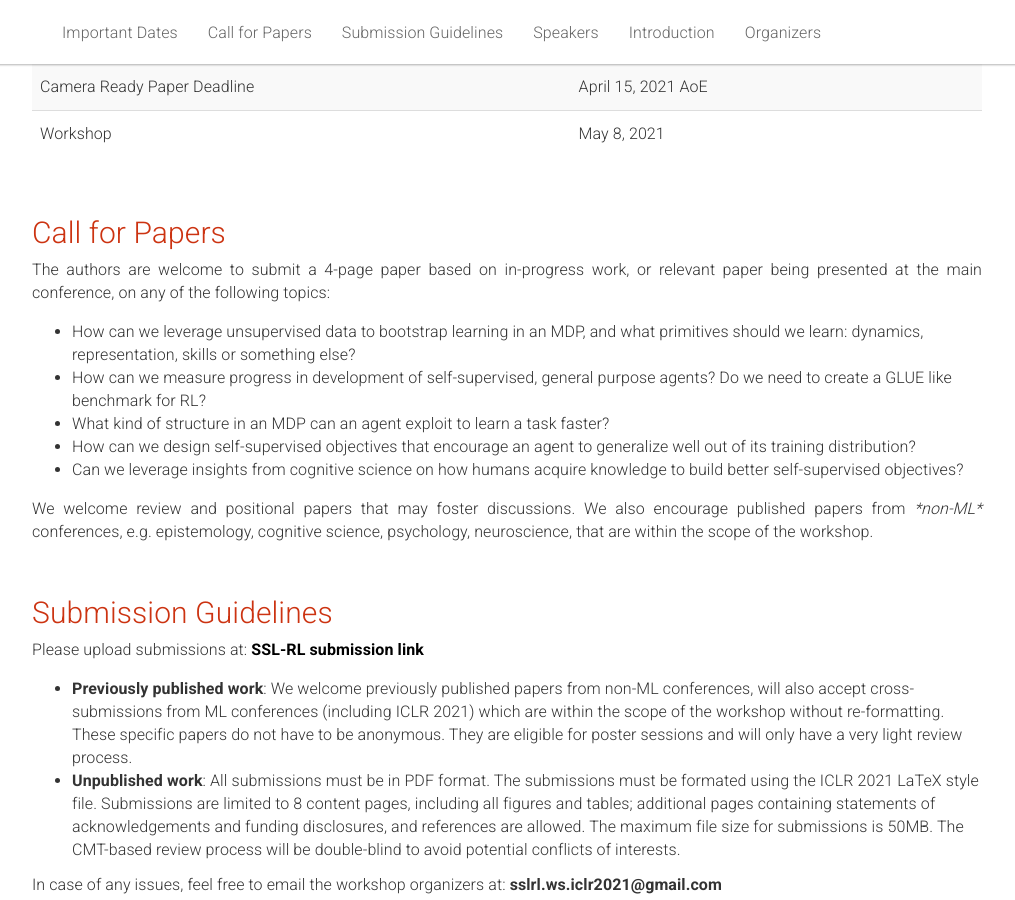
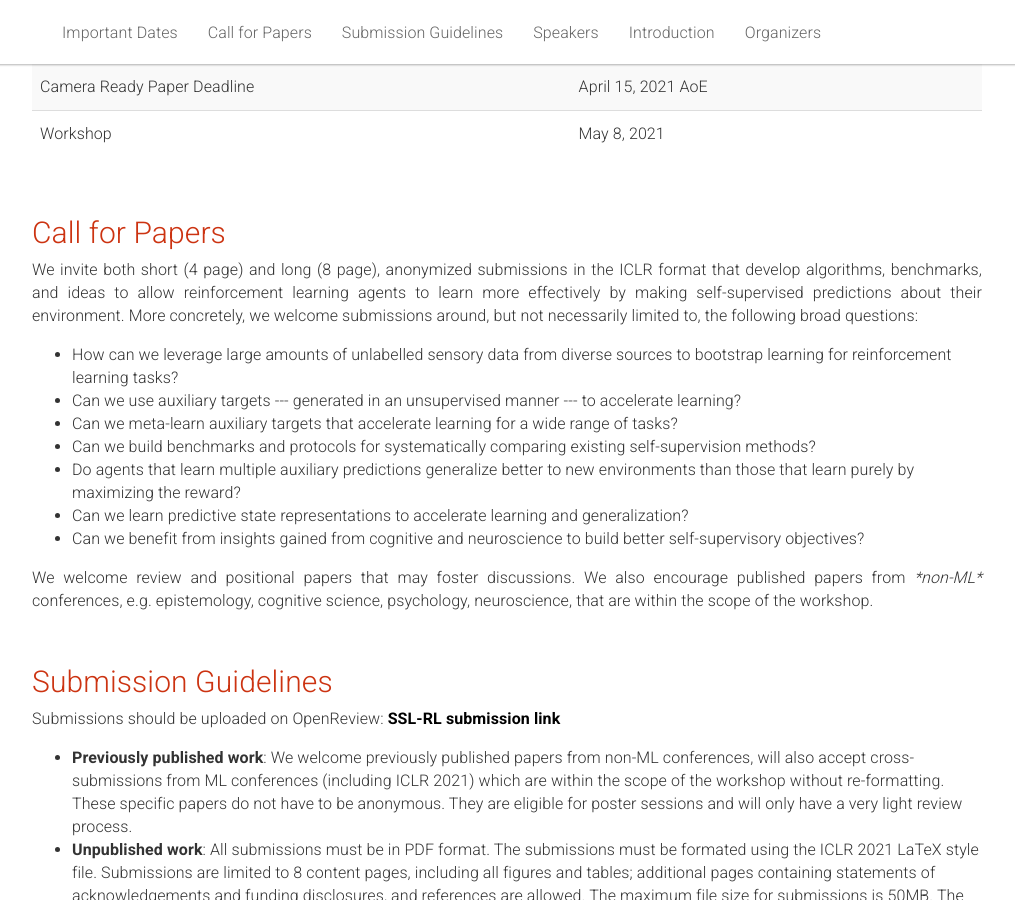
Before and after one commit to sslrlworkshop/sslrlworkshop.github.io, a Jekyll site: the page built from _pages/home.md, in a window 1280 px wide and 900 px high, scrolled down 489 px. Shown: the whole window, without its empty margins (133-1148 px from the left). Built offline with Jekyll 4.4.1, drawn with Linux system fonts in a browser that asks for light colours.

Commit message:
Updated CfP

```diff
--- a/_pages/home.md
+++ b/_pages/home.md
@@ -70,18 +70,25 @@ acknowledgements: ""
   </div>
 </div>
 
+
+
+
+
+
 <div class="row">
   <div class="col-xs-12">
     <p>
-      The authors are welcome to submit a 4-page paper based on in-progress work, or relevant paper being presented at the main conference, on any of the following topics:
+      We invite both short (4 page) and long (8 page), anonymized submissions in the ICLR format that develop algorithms, benchmarks, and ideas to allow reinforcement learning agents to learn more effectively by making self-supervised predictions about their environment. More concretely, we welcome submissions around, but not necessarily limited to, the following broad questions:
     </p>
     <p>
           <ul>
-  <li>How can we leverage unsupervised data to bootstrap learning in an MDP, and what primitives should we learn: dynamics, representation, skills or something else?</li>
-              <li>How can we measure progress in development of self-supervised, general purpose agents? Do we need to create a GLUE like benchmark for RL?</li>
-            <li>What kind of structure in an MDP can an agent exploit to learn a task faster?</li>
-            <li>How can we design self-supervised objectives that encourage an agent to generalize well out of its training distribution?</li>
-            <li>Can we leverage insights from cognitive science on how humans acquire knowledge to build better self-supervised objectives?</li>
+              <li>How can we leverage large amounts of unlabelled sensory data from diverse sources to bootstrap learning for reinforcement learning tasks?</li>
+              <li>Can we use auxiliary targets --- generated in an unsupervised manner --- to accelerate learning?</li>
+              <li>Can we meta-learn auxiliary targets that accelerate learning for a wide range of tasks?</li>
+              <li>Can we build benchmarks and protocols for systematically comparing existing self-supervision methods? </li>
+              <li>Do agents that learn multiple auxiliary predictions generalize better to new environments than those that learn purely by maximizing the reward?</li>
+              <li>Can we learn predictive state representations to accelerate learning and generalization?  </li>
+              <li>Can we benefit from insights gained from cognitive and neuroscience to build better self-supervisory objectives? </li>
           </ul>
       </p>
       <p>We welcome review and positional papers that may foster discussions. We also encourage published papers from <i>*non-ML*</i> conferences, e.g. epistemology, cognitive science, psychology, neuroscience, that are within the scope of the workshop. </p>
@@ -100,7 +107,7 @@ acknowledgements: ""
 <div class="row">
     <div class="col-xs-12">
       <p>
-            Please upload submissions at: <b><a href="https://openreview.net/group?id=ICLR.cc/2021/Workshop/SSL-RL" style="color:black">SSL-RL submission link</a></b>
+            Submissions should be uploaded on OpenReview: <b><a href="https://openreview.net/group?id=ICLR.cc/2021/Workshop/SSL-RL" style="color:black">SSL-RL submission link</a></b>
         </p>
     <ul>
       <li><b>Previously published work</b>: We welcome previously published papers from non-ML conferences, will also accept cross-submissions from ML conferences (including ICLR 2021) which are within the scope of the workshop without re-formatting. These specific papers do not have to be anonymous. They are eligible for poster sessions and will only have a very light review process.</li>
```
